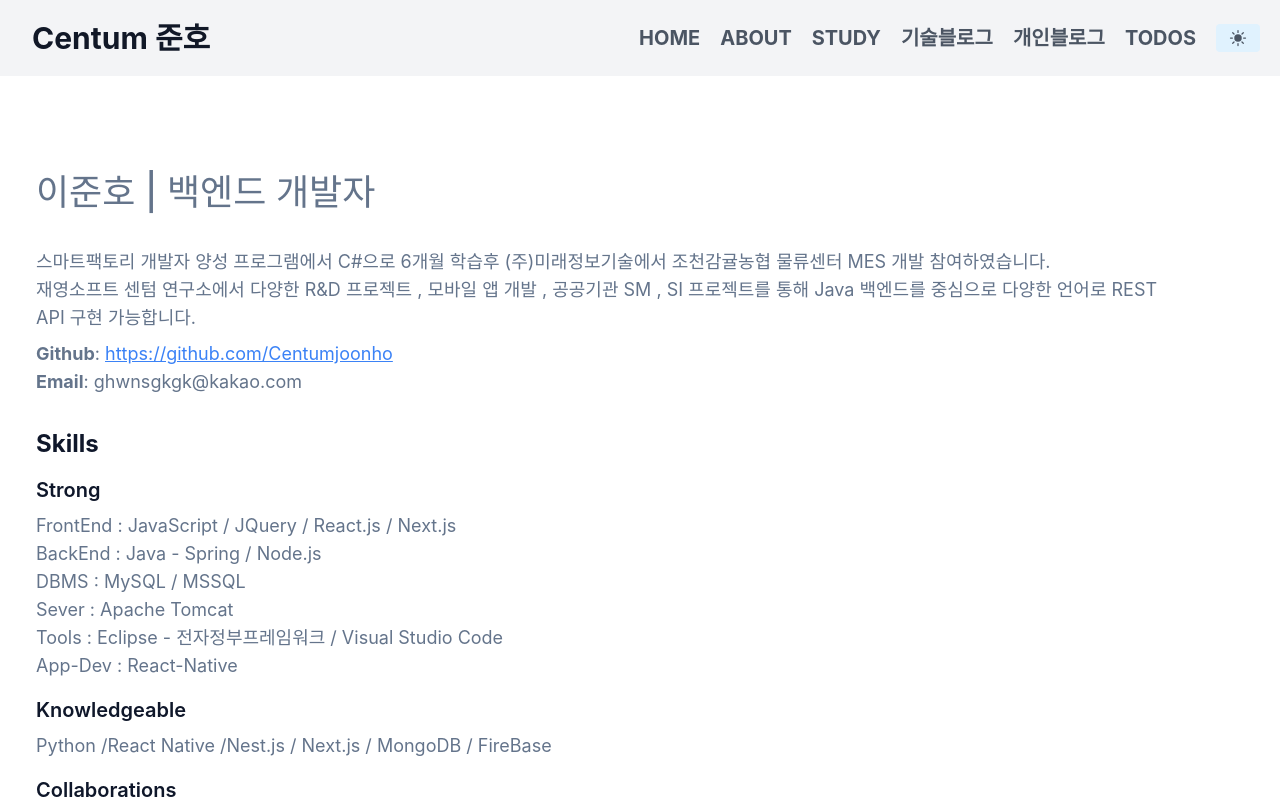
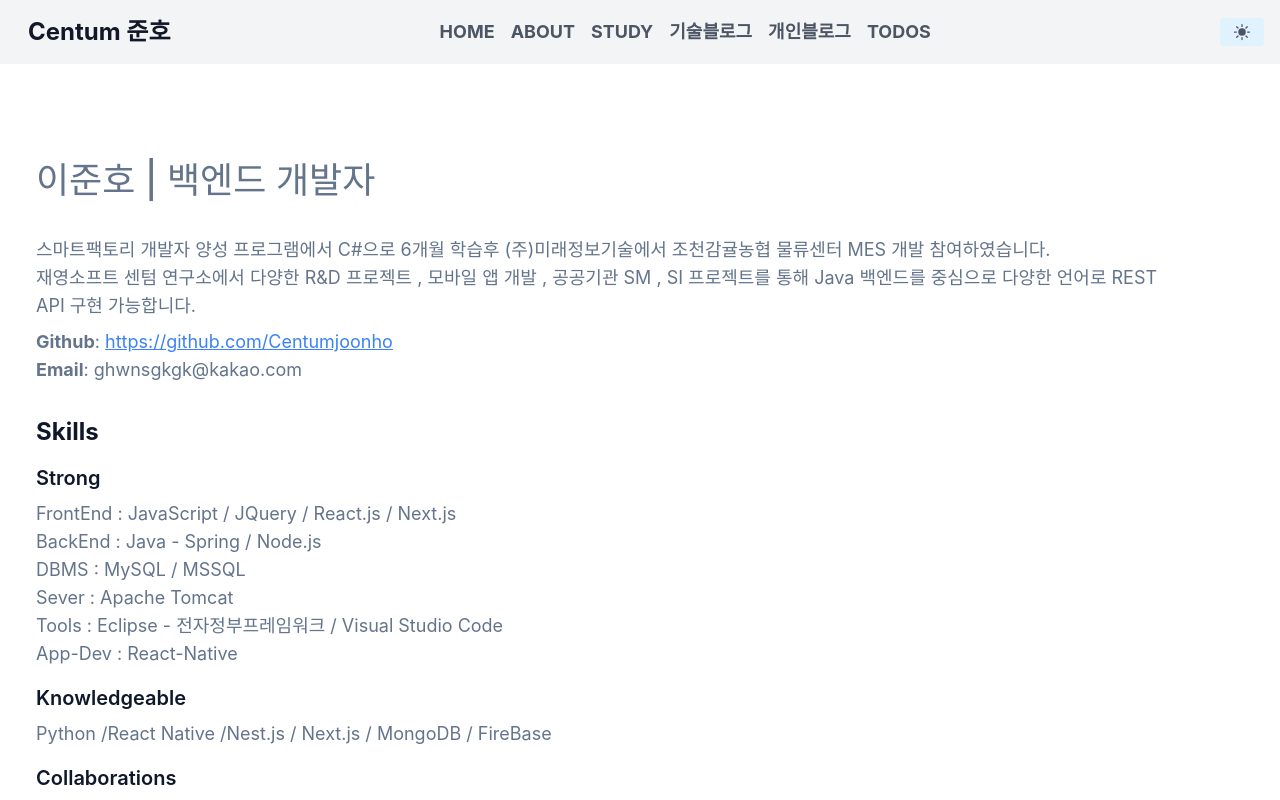
Before and after one commit to Centumjoonho/nextjs_portfolio_add_notion, a Next.js app: page /about in a window 1280 px wide. Shown: the top 800 px of the page. Built offline with nearby package versions, Linux system fonts and the light colour scheme.

Commit message:
2024-05-14

```diff
--- a/components/header.js
+++ b/components/header.js
@@ -12,41 +12,12 @@ export default function Header() {
   return (
     <>
       <header className="text-gray-600 body-font bg-gray-100">
-        <div className="container flex flex-wrap items-center justify-between p-5 mx-auto lg:flex-row">
+        <div className="container flex flex-wrap items-center justify-between p-4 mx-auto">
           <Link href="/" legacyBehavior>
-            <a className="flex items-center mb-4 font-medium text-gray-900 title-font lg:mb-0">
-              <span className="ml-3 text-3xl font-bold">Centum 준호</span>
+            <a className="flex items-center mb-2 font-medium text-gray-900 title-font lg:mb-0">
+              <span className="ml-3 text-2xl font-bold">Centum 준호</span>
             </a>
           </Link>
-          <nav
-            className={`lg:ml-auto lg:flex flex-wrap items-center text-base justify-center ${isOpen ? "block" : "hidden"
-              } lg:block`}
-          >
-            <Link href="/" legacyBehavior>
-              <a className="mr-5 text-xl font-bold hover:text-blue-600">HOME</a>
-            </Link>
-            <Link href="/about" legacyBehavior>
-              <a className="mr-5 text-xl font-bold hover:text-blue-600">ABOUT</a>
-            </Link>
-            <Link href="/projects" legacyBehavior>
-              <a className="mr-5 text-xl font-bold hover:text-blue-600">STUDY</a>
-            </Link>
-            {/* <Link href="https://smart-factory-lee-joon-ho.tistory.com/" legacyBehavior>
-              <a className="mr-5 text-xl font-bold hover:text-blue-600">기술블로그</a>
-            </Link> */}
-            <Link href="/blog" legacyBehavior>
-              <a className="mr-5 text-xl font-bold hover:text-blue-600">기술블로그</a>
-            </Link>
-            <Link href="https://centum-community-2baf8b931596.herokuapp.com/" legacyBehavior>
-              <a className="mr-5 text-xl font-bold hover:text-blue-600">개인블로그</a>
-            </Link>
-            {/* <Link href="https://hikehigh-deploy-next.vercel.app/" legacyBehavior>
-              <a className="mr-5 text-xl font-bold hover:text-blue-600">ALBUM</a>
-            </Link> */}
-            <Link href="https://next-joon-todo-deploy.vercel.app/todos" legacyBehavior>
-              <a className="text-xl font-bold hover:text-blue-600">TODOS</a>
-            </Link>
-          </nav>
           <button
             className="inline-flex items-center p-2 ml-3 text-sm text-gray-700 rounded-lg lg:hidden hover:bg-gray-400 ring-2 ring-gray-400 dark:text-gray-200 dark:ring-gray-200"
             onClick={toggleMenu}
@@ -77,6 +48,43 @@ export default function Header() {
               ></path>
             </svg>
           </button>
+          <nav
+            className={`${isOpen ? "block" : "hidden"
+              } lg:flex lg:items-center lg:w-auto w-full`}
+          >
+            <div className="lg:flex-grow">
+              <Link href="/" legacyBehavior>
+                <a className="block mt-4 mr-4 text-lg font-bold lg:inline-block lg:mt-0 hover:text-blue-600">
+                  HOME
+                </a>
+              </Link>
+              <Link href="/about" legacyBehavior>
+                <a className="block mt-4 mr-4 text-lg font-bold lg:inline-block lg:mt-0 hover:text-blue-600">
+                  ABOUT
+                </a>
+              </Link>
+              <Link href="/projects" legacyBehavior>
+                <a className="block mt-4 mr-4 text-lg font-bold lg:inline-block lg:mt-0 hover:text-blue-600">
+                  STUDY
+                </a>
+              </Link>
+              <Link href="/blog" legacyBehavior>
+                <a className="block mt-4 mr-4 text-lg font-bold lg:inline-block lg:mt-0 hover:text-blue-600">
+                  기술블로그
+                </a>
+              </Link>
+              <Link href="https://centum-community-2baf8b931596.herokuapp.com/" legacyBehavior>
+                <a className="block mt-4 mr-4 text-lg font-bold lg:inline-block lg:mt-0 hover:text-blue-600">
+                  개인블로그
+                </a>
+              </Link>
+              <Link href="https://next-joon-todo-deploy.vercel.app/todos" legacyBehavior>
+                <a className="block mt-4 text-lg font-bold lg:inline-block lg:mt-0 hover:text-blue-600">
+                  TODOS
+                </a>
+              </Link>
+            </div>
+          </nav>
           <DMTBtn></DMTBtn>
         </div>
       </header>
--- a/styles/globals.css
+++ b/styles/globals.css
@@ -42,7 +42,7 @@ a {
 }
 
 a {
-  @apply dark:text-slate-400 dark:hover:text-sky-700;
+  @apply dark:text-slate-300 dark:hover:text-sky-500;
 }
 
 p {
```
